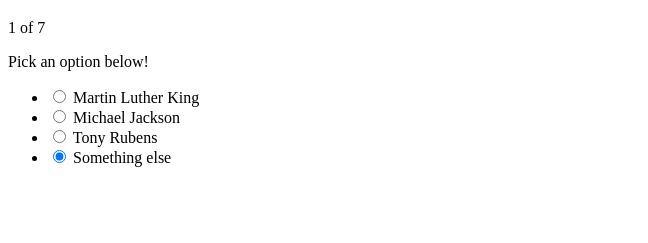
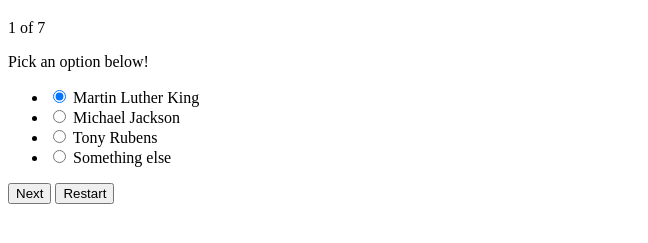
Before and after one commit to kothapallisr/js-sandbox, a plain HTML site: page quiz/index.html in a window 1280 px wide. Shown: the part 61-304 px from the top of the page, without its empty margins (0-648 px from the left). Drawn offline with Linux system fonts and the light colour scheme.

Commit message:
footer updated

```diff
--- a/quiz/index.html
+++ b/quiz/index.html
@@ -31,27 +31,31 @@
                 </label>
               </li>
               <li class="jabquiz_choice">
-                <input type="radio" name="choice" class="jabquiz_input" id="choice0" checked>
+                <input type="radio" name="choice" class="jabquiz_input" id="choice0">
                 <label for="choice0" class="jabquiz_label">
                   <i></i>
                   Michael Jackson
                 </label>
               </li>
               <li class="jabquiz_choice">
-                <input type="radio" name="choice" class="jabquiz_input" id="choice0" checked>
+                <input type="radio" name="choice" class="jabquiz_input" id="choice0">
                 <label for="choice0" class="jabquiz_label">
                   <i></i>
                   Tony Rubens
                 </label>
               </li>
               <li class="jabquiz_choice">
-                <input type="radio" name="choice" class="jabquiz_input" id="choice0" checked>
+                <input type="radio" name="choice" class="jabquiz_input" id="choice0">
                 <label for="choice0" class="jabquiz_label">
                   <i></i>
                   Something else
                 </label>
               </li>
             </ul>
+            <div class="jabquiz_footer">
+              <button class="button button--bordered next">Next</button>
+              <button class="button button--bordered restart">Restart</button>
+            </div>
           </div>
         </div>
       </div>
```
